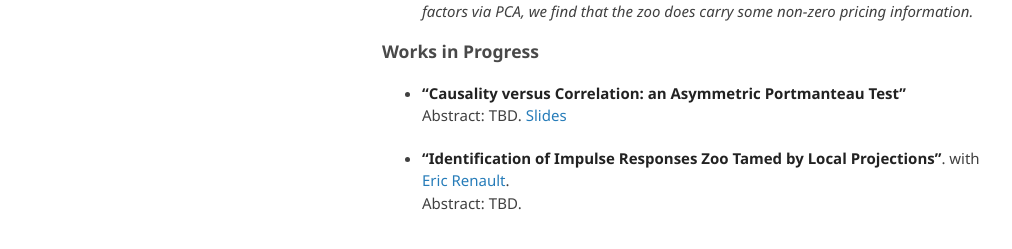
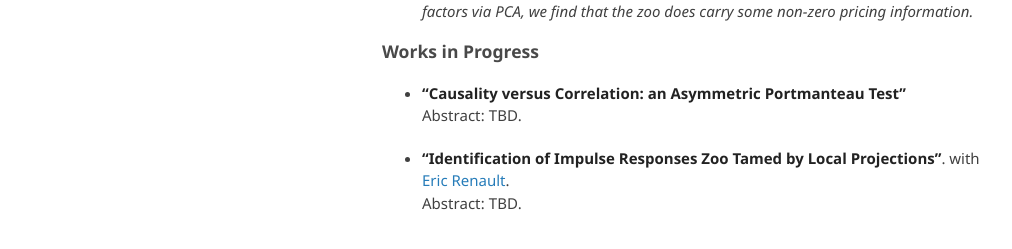
Before and after one commit to amandri/amandri.github.io, a Jekyll site: the page built from index.md, in a window 1280 px wide and 900 px high, scrolled down 658 px. Shown: the part 616-865 px from the top of the window, without its empty margins (133-1145 px from the left). Built offline with Jekyll 4.4.1, drawn with Linux system fonts in a browser that asks for light colours; the repository's description, which GitHub fills in, is left out; our own code applies the rules of GitHub Pages for plain Markdown files.

Commit message:
Update index.md

```diff
--- a/index.md
+++ b/index.md
@@ -33,7 +33,7 @@ Abstract: \
 ### Works in Progress
 
 - **"Causality versus Correlation: an Asymmetric Portmanteau Test"** \
-  Abstract: TBD. [Slides](https://www.dropbox.com/scl/fi/k2w0tivtz4set55ph8cwx/causality.pdf?rlkey=wsj4q3sd41o8un3kq7ehjvrp6&dl=0)
+  Abstract: TBD.
 
 - **"Identification of Impulse Responses Zoo Tamed by Local Projections"**. with [Eric Renault](https://warwick.ac.uk/fac/soc/economics/staff/emrrenault/#).\
   Abstract: TBD.
```
